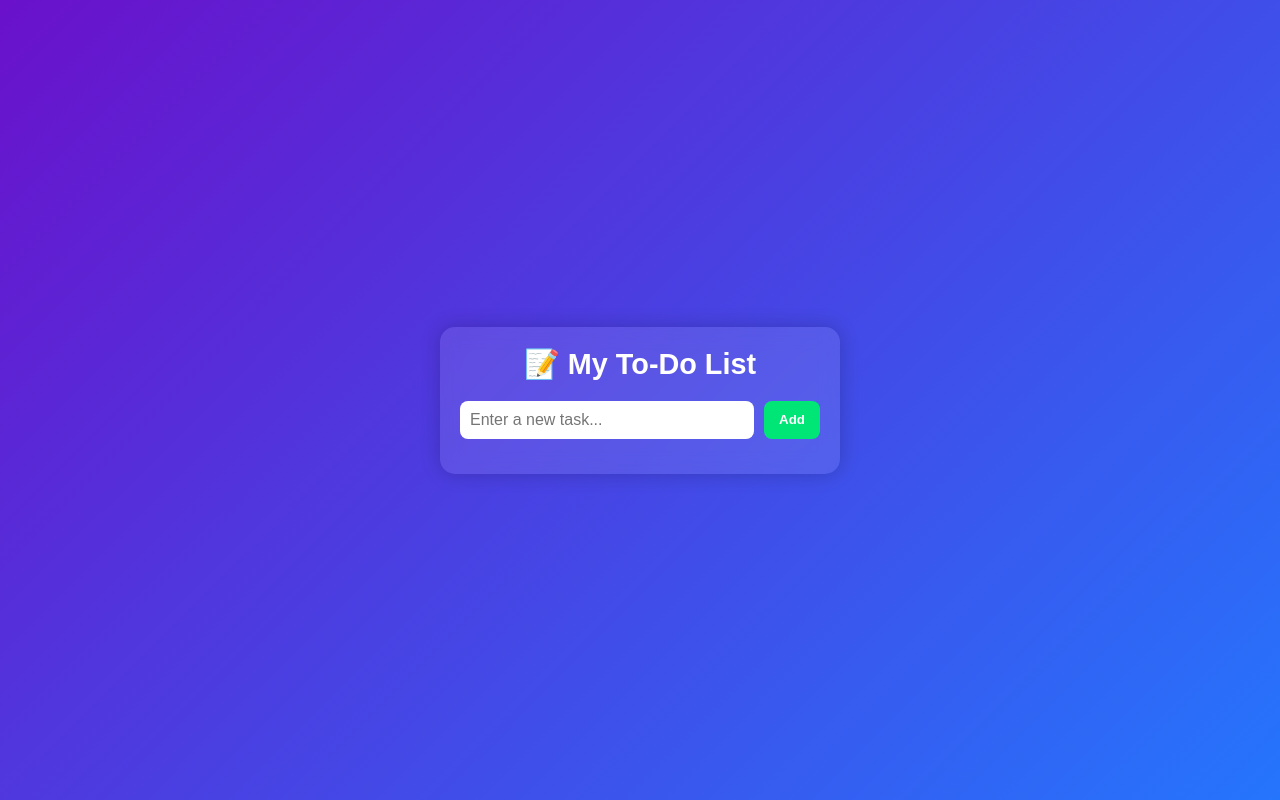
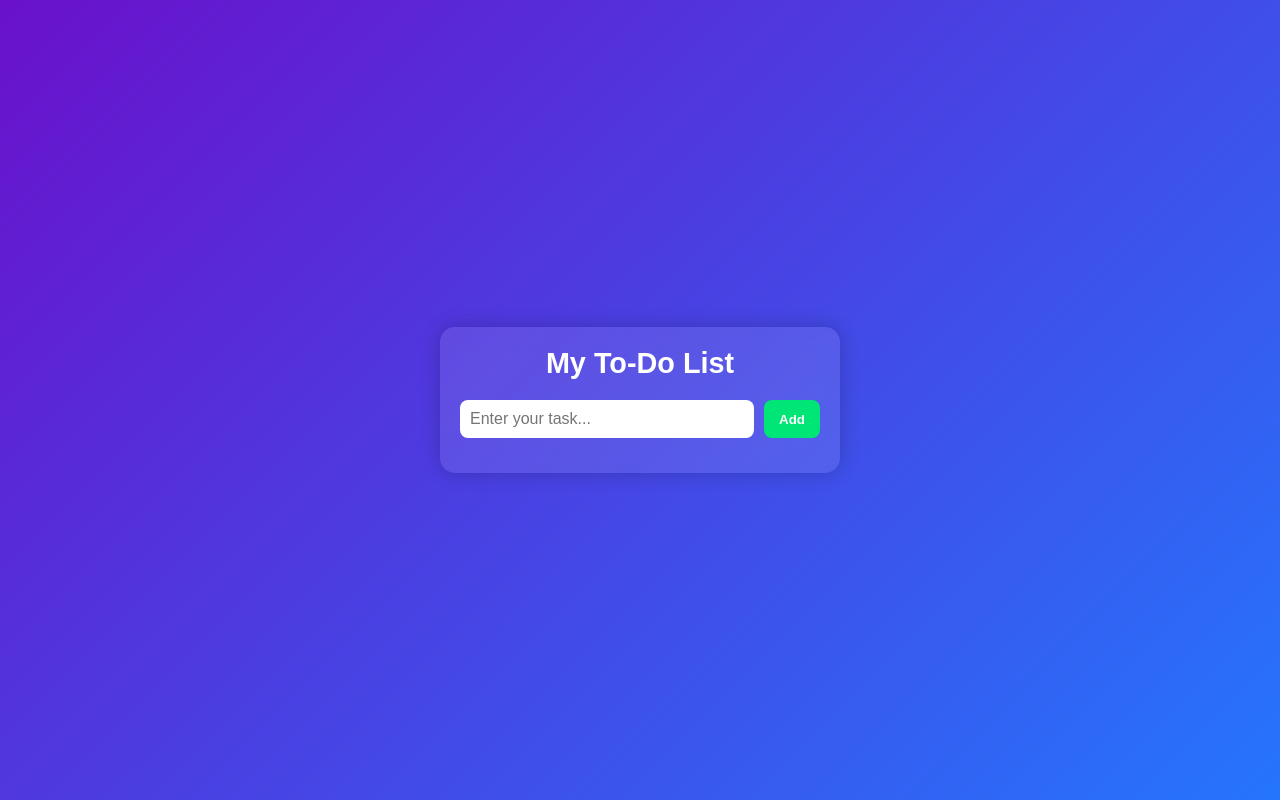
Before and after one commit to rsvikash2504/To-Do-List-App, a plain HTML site: page index.html in a window 1280 px wide. Drawn offline with Linux system fonts and the light colour scheme.

Commit message:
Update index.html

```diff
--- a/index.html
+++ b/index.html
@@ -3,15 +3,15 @@
 <head>
   <meta charset="UTF-8" />
   <meta name="viewport" content="width=device-width, initial-scale=1.0" />
-  <title>My To-Do List</title>
+  <title>Todo List</title>
   <link rel="stylesheet" href="style.css" />
 </head>
 <body>
   <div class="container">
-    <h1>📝 My To-Do List</h1>
+    <h1>My To-Do List</h1>
 
     <div class="input-box">
-      <input type="text" id="task-input" placeholder="Enter a new task..." />
+      <input type="text" id="task-input" placeholder="Enter your task..." />
       <button id="add-btn">Add</button>
     </div>
 
```
